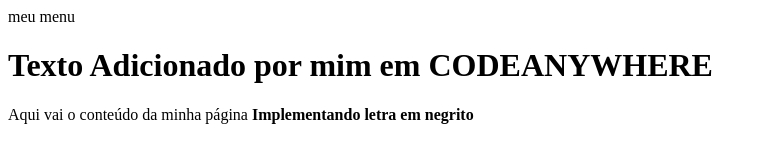
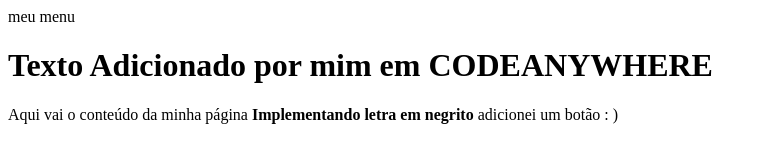
Before and after one commit to Medeiros2343/GITsite, a plain HTML site: page index.html in a window 1280 px wide. Shown: the whole page, without its empty margins (0-767 px from the left). Drawn offline with Linux system fonts and the light colour scheme.

```diff
--- a/index.html
+++ b/index.html
@@ -9,7 +9,7 @@
   </h1>
  Aqui vai o conteúdo da minha página
   <b> Implementando letra em negrito</b>
-
+  <bottom> adicionei um botão : ) </bottom>
 </body>
 
 </html>
```
